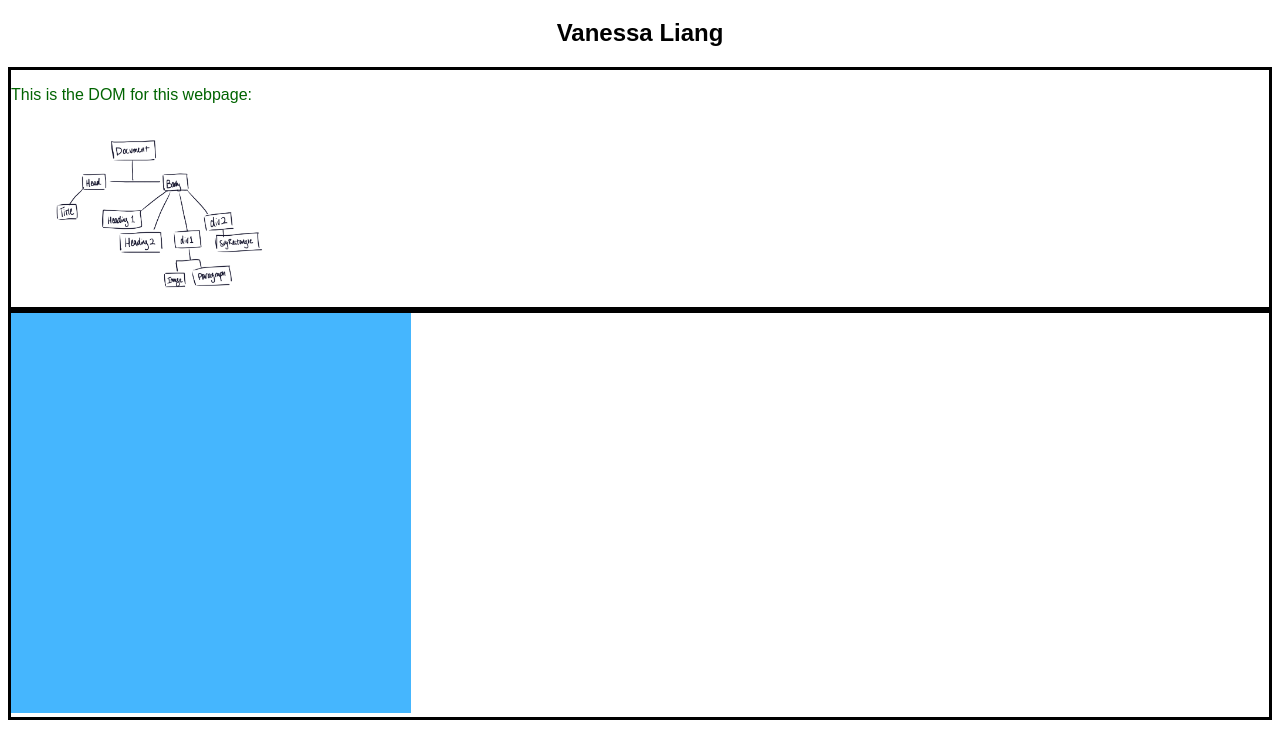
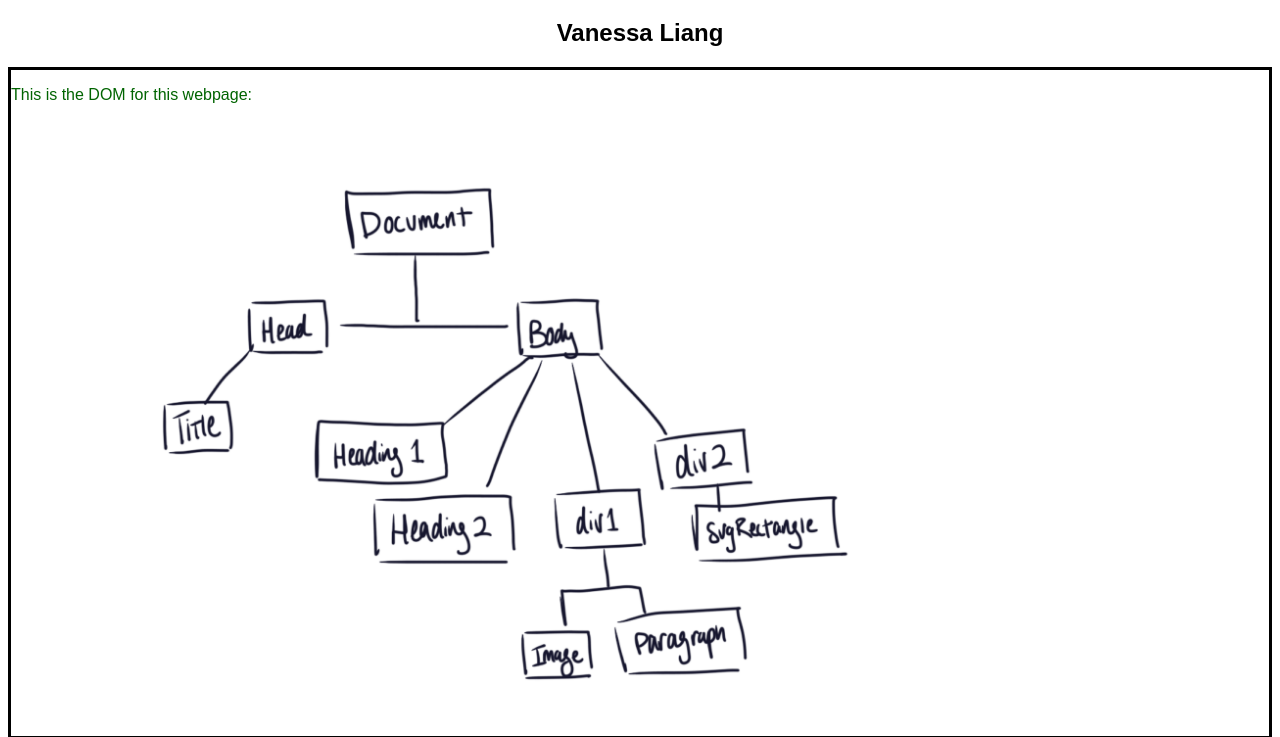
Before and after one commit to DS4200-S23-Class/ic-02-liangv21, a plain HTML site: page index.html in a window 1280 px wide. Shown: the part 61-798 px from the top of the page. Drawn offline with Linux system fonts and the light colour scheme.

Commit message:
still changing image sizes (2)

```diff
--- a/index.html
+++ b/index.html
@@ -17,7 +17,7 @@
 
     <div id="div1" class="container">
         <p id="p1">This is the DOM for this webpage:</p>
-        <img src="domdiagram.png" alt="DOM diagram for webpage." width="300">
+        <img src="domdiagram.png" alt="DOM diagram for webpage." width="1000">
     </div>
 
     <div id="div2" class="container">
```
